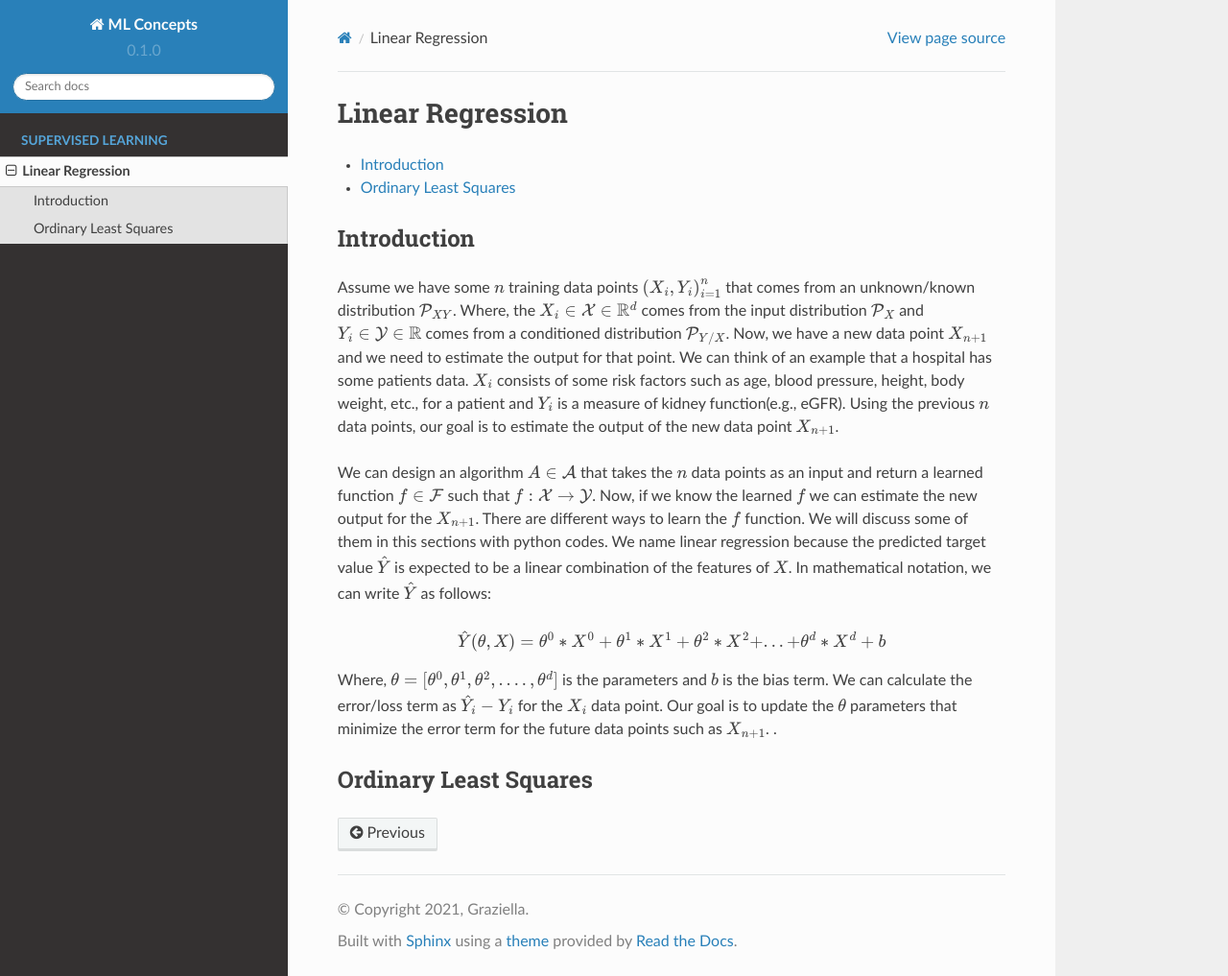
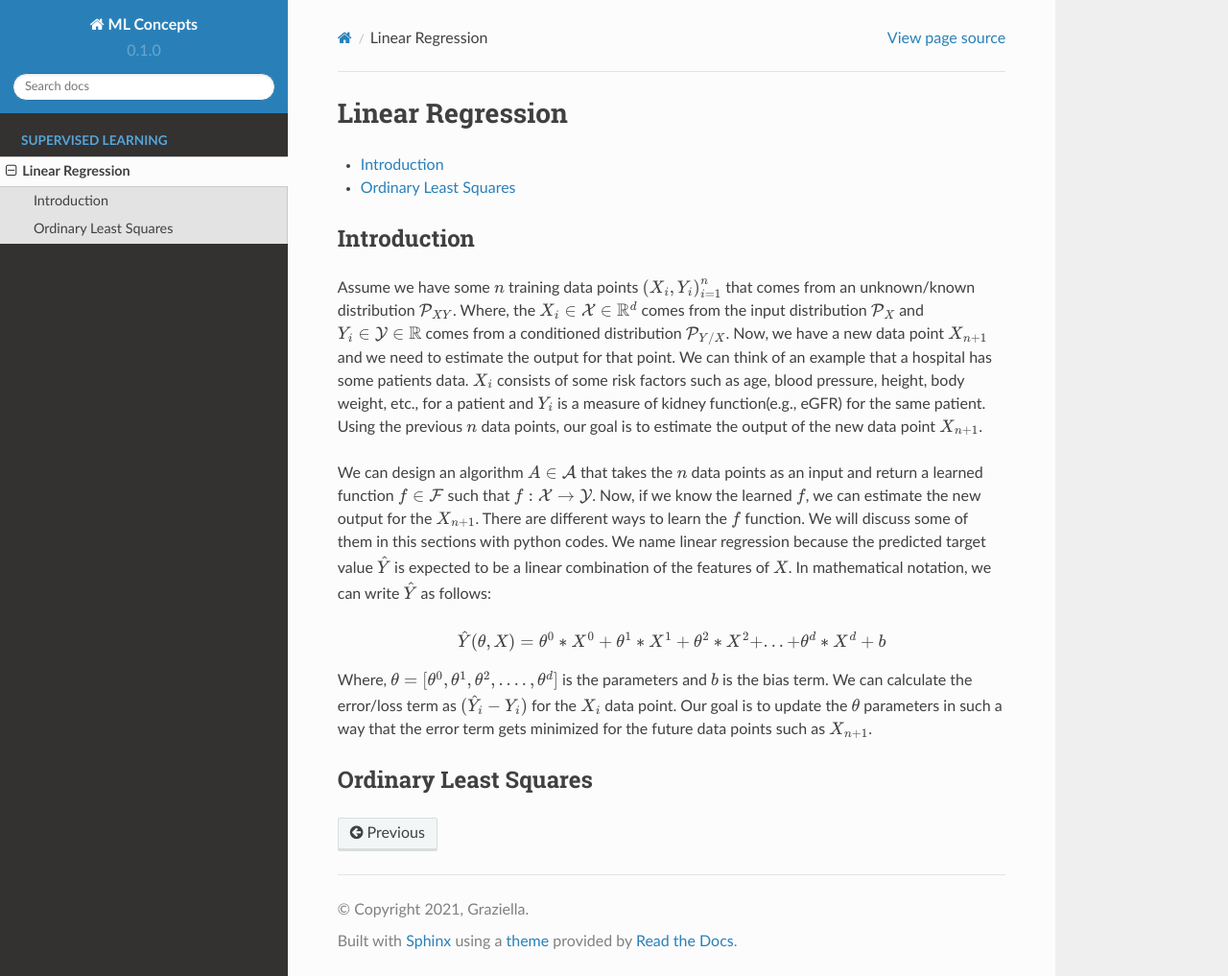
Before and after one commit to ghoshsubh/ML-project, a Sphinx documentation site: the page built from docs/source/Linear_regression.rst, in a window 1280 px wide and 1017 px high. Shown: the whole window at 96% size. Built offline with Sphinx 7.4.7 and the Read the Docs theme 2.0.0, drawn with Linux system fonts in a browser that asks for light colours.

Commit message:
Update Linear_regression.rst

```diff
--- a/docs/source/Linear_regression.rst
+++ b/docs/source/Linear_regression.rst
@@ -15,9 +15,9 @@ Introduction
 Assume we have some :math:`n` training data points :math:`{(X_i, Y_i)}_{i = 1}^{n}` that comes from an unknown/known distribution :math:`\mathcal{P}_{XY}`. Where, the :math:`X_i \in \mathcal{X} \in \mathbb{R}^d`
 comes from the input distribution :math:`\mathcal{P}_{X}` and :math:`Y_i \in \mathcal{Y} \in \mathbb{R}` comes from a conditioned distribution :math:`\mathcal{P}_{Y/X}`. Now, we have a new data point :math:`X_{n+1}` and
 we need to estimate the output for that point. We can think of an example that a hospital has some patients data. :math:`X_i` consists of some risk factors such as age, blood pressure, height, body weight, etc., for a patient and
-:math:`Y_i` is a measure of kidney function(e.g., eGFR). Using the previous :math:`n` data points, our goal is to estimate the output of the new data point :math:`X_{n+1}`.
+:math:`Y_i` is a measure of kidney function(e.g., eGFR) for the same patient. Using the previous :math:`n` data points, our goal is to estimate the output of the new data point :math:`X_{n+1}`.
 
-We can design an algorithm :math:`A \in \mathcal{A}` that takes the :math:`n` data points as an input and return a learned function :math:`f \in \mathcal{F}` such that :math:`f: \mathcal{X} \rightarrow \mathcal{Y}`. Now, if we know the learned :math:`f`
+We can design an algorithm :math:`A \in \mathcal{A}` that takes the :math:`n` data points as an input and return a learned function :math:`f \in \mathcal{F}` such that :math:`f: \mathcal{X} \rightarrow \mathcal{Y}`. Now, if we know the learned :math:`f`,
 we can estimate the new output for the :math:`X_{n+1}`. There are different ways to learn the :math:`f` function. We will discuss some of them in this sections with python codes. We name linear regression because the predicted target value :math:`\hat{Y}` is
 expected to be a linear combination of the features of :math:`X`. In mathematical notation, we can write :math:`\hat{Y}` as follows:
 
@@ -25,9 +25,8 @@ expected to be a linear combination of the features of :math:`X`. In mathematica
 
   \hat{Y}(\theta, X) = \theta^{0} * X^0 + \theta^{1}*X^1 + \theta^{2} * X^2 +...+ \theta^{d} * X^d + b
 
-Where, :math:`\theta = [\theta^0, \theta^1, \theta^2, ...., \theta^d]` is the parameters  and :math:`b` is the bias term. We can calculate the error/loss term as :math:`\hat{Y}_i - Y_i` for the :math:`X_i` data point.
-Our goal is to update the :math:`\theta` parameters that minimize the error term for the future data points such as :math:`X_{n+1}`.
-.
+Where, :math:`\theta = [\theta^0, \theta^1, \theta^2, ...., \theta^d]` is the parameters  and :math:`b` is the bias term. We can calculate the error/loss term as :math:`(\hat{Y}_i - Y_i)` for the :math:`X_i` data point.
+Our goal is to update the :math:`\theta` parameters in such a way that the error term gets minimized for the future data points such as :math:`X_{n+1}`.
 
 Ordinary Least Squares
 ======================
```
